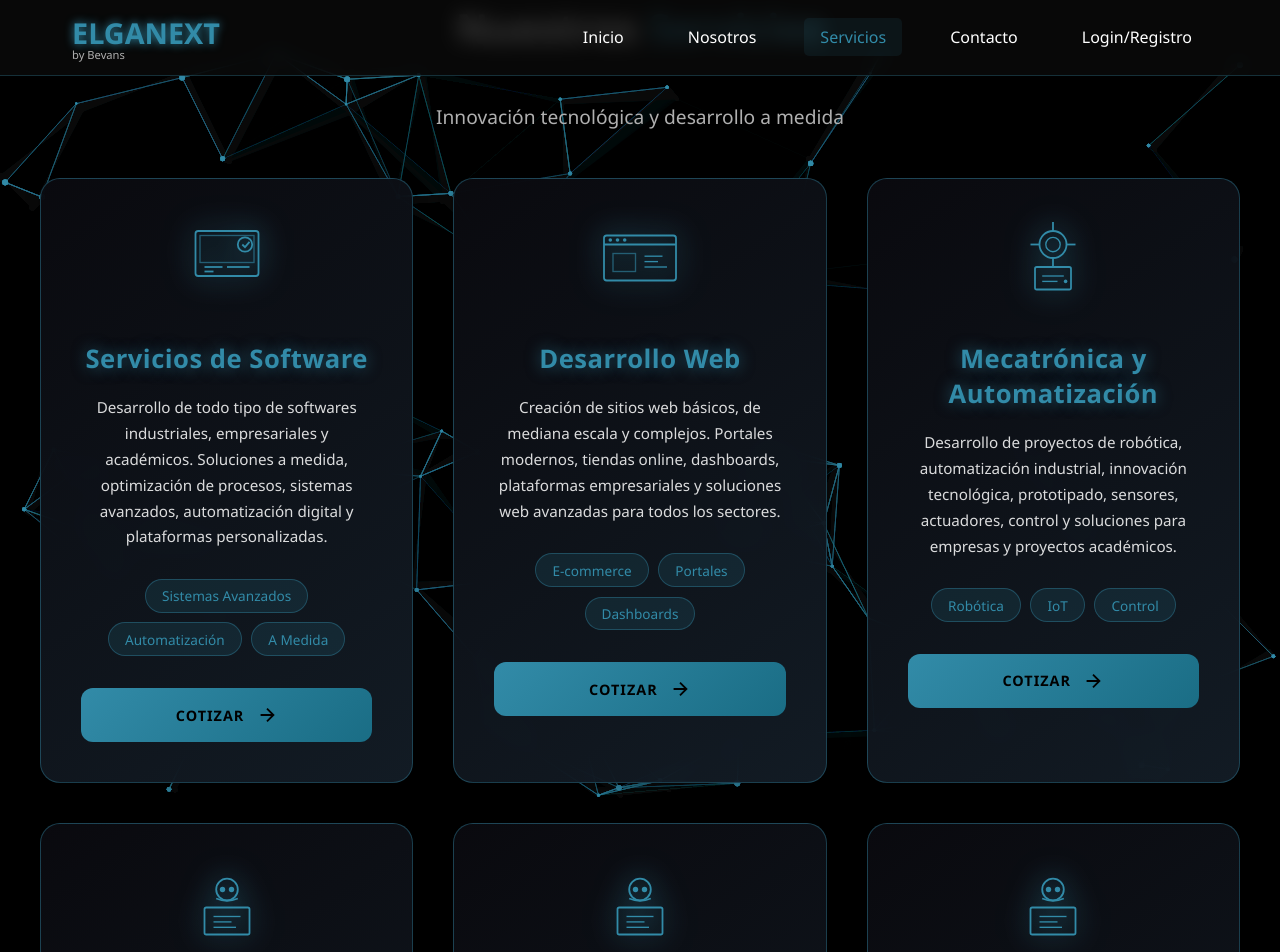
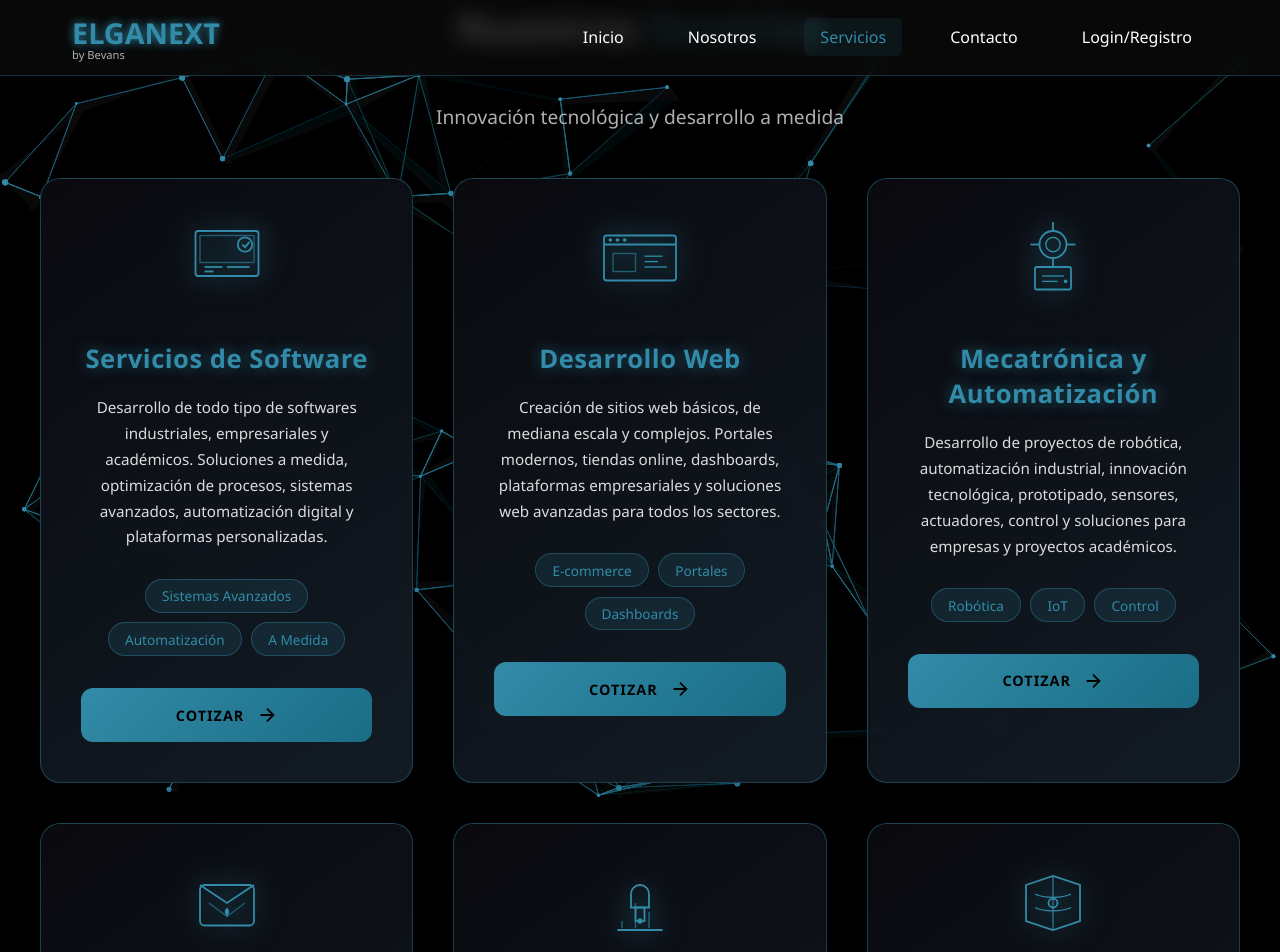
Before and after one commit to elga21/ELGANEXT, a website: page products.html in a window 1280 px wide. Shown: the top 952 px of the page. Drawn offline with Linux system fonts and the light colour scheme.

Commit message:
Refactor product cards and update SVG icons

```diff
--- a/products.html
+++ b/products.html
@@ -35,9 +35,9 @@
             <h1 class="page-title">Nuestros <span class="gradient-text">Servicios</span></h1>
             <p class="page-subtitle">Innovación tecnológica y desarrollo a medida</p>
 
-            <div class="products-grid-enhanced">
+
                 <!-- Servicio 1: Software -->
-                <div class="products-grid-enhanced">
+<div class="products-grid-enhanced">
 
     <div class="product-card-enhanced">
         <div class="product-glow"></div>
@@ -142,15 +142,10 @@
         <div class="product-glow"></div>
         <div class="product-icon">
             <svg viewBox="0 0 100 100" xmlns="http://www.w3.org/2000/svg">
-                <circle cx="50" cy="35" r="12" fill="none" stroke="currentColor" stroke-width="2" />
-                <path d="M 38 45 Q 50 50 62 45" fill="none" stroke="currentColor" stroke-width="2" />
-                <rect x="25" y="55" width="50" height="30" fill="none" stroke="currentColor"
-                    stroke-width="2" rx="2" />
-                <line x1="35" y1="65" x2="65" y2="65" stroke="currentColor" stroke-width="1.5" />
-                <line x1="35" y1="71" x2="55" y2="71" stroke="currentColor" stroke-width="1.5" />
-                <line x1="35" y1="77" x2="60" y2="77" stroke="currentColor" stroke-width="1.5" />
-                <circle cx="45" cy="35" r="3" fill="currentColor" />
-                <circle cx="55" cy="35" r="3" fill="currentColor" />
+                <rect x="20" y="30" width="60" height="45" fill="none" stroke="currentColor" stroke-width="2" rx="5" />
+                <path d="M 20 30 L 50 50 L 80 30" fill="none" stroke="currentColor" stroke-width="2" />
+                <path d="M 50 55 Q 55 60 50 65 Q 45 60 50 55 Z" fill="currentColor" stroke="none" />
+                <path d="M 30 50 L 50 65 L 70 50" fill="none" stroke="currentColor" stroke-width="1.5" opacity="0.6" />
             </svg>
         </div>
         <h3>Tarjetas Digitales</h3>
@@ -173,15 +168,13 @@
         <div class="product-glow"></div>
         <div class="product-icon">
             <svg viewBox="0 0 100 100" xmlns="http://www.w3.org/2000/svg">
-                <circle cx="50" cy="35" r="12" fill="none" stroke="currentColor" stroke-width="2" />
-                <path d="M 38 45 Q 50 50 62 45" fill="none" stroke="currentColor" stroke-width="2" />
-                <rect x="25" y="55" width="50" height="30" fill="none" stroke="currentColor"
-                    stroke-width="2" rx="2" />
-                <line x1="35" y1="65" x2="65" y2="65" stroke="currentColor" stroke-width="1.5" />
-                <line x1="35" y1="71" x2="55" y2="71" stroke="currentColor" stroke-width="1.5" />
-                <line x1="35" y1="77" x2="60" y2="77" stroke="currentColor" stroke-width="1.5" />
-                <circle cx="45" cy="35" r="3" fill="currentColor" />
-                <circle cx="55" cy="35" r="3" fill="currentColor" />
+                <path d="M 40 40 A 10 10 0 1 1 60 40 L 60 55 L 40 55 Z" fill="none" stroke="currentColor" stroke-width="2" />
+                <rect x="45" y="55" width="10" height="15" fill="none" stroke="currentColor" stroke-width="2" />
+                <circle cx="50" cy="70" r="3" fill="currentColor" />
+                <line x1="25" y1="80" x2="75" y2="80" stroke="currentColor" stroke-width="2" />
+                <line x1="30" y1="70" x2="30" y2="78" stroke="currentColor" stroke-width="1.5" opacity="0.7" />
+                <line x1="45" y1="50" x2="45" y2="78" stroke="currentColor" stroke-width="1.5" opacity="0.7" />
+                <line x1="60" y1="60" x2="60" y2="78" stroke="currentColor" stroke-width="1.5" opacity="0.7" />
             </svg>
         </div>
         <h3>Consultorías y Prototipos</h3>
@@ -205,15 +198,11 @@
         <div class="product-glow"></div>
         <div class="product-icon">
             <svg viewBox="0 0 100 100" xmlns="http://www.w3.org/2000/svg">
-                <circle cx="50" cy="35" r="12" fill="none" stroke="currentColor" stroke-width="2" />
-                <path d="M 38 45 Q 50 50 62 45" fill="none" stroke="currentColor" stroke-width="2" />
-                <rect x="25" y="55" width="50" height="30" fill="none" stroke="currentColor"
-                    stroke-width="2" rx="2" />
-                <line x1="35" y1="65" x2="65" y2="65" stroke="currentColor" stroke-width="1.5" />
-                <line x1="35" y1="71" x2="55" y2="71" stroke="currentColor" stroke-width="1.5" />
-                <line x1="35" y1="77" x2="60" y2="77" stroke="currentColor" stroke-width="1.5" />
-                <circle cx="45" cy="35" r="3" fill="currentColor" />
-                <circle cx="55" cy="35" r="3" fill="currentColor" />
+                <path d="M 20 30 L 50 20 L 80 30 V 70 L 50 80 L 20 70 Z" fill="none" stroke="currentColor" stroke-width="2" />
+                <line x1="50" y1="20" x2="50" y2="80" stroke="currentColor" stroke-width="1.5" opacity="0.8" />
+                <path d="M 30 40 C 40 45 60 45 70 40" fill="none" stroke="currentColor" stroke-width="1.5" />
+                <path d="M 30 55 C 40 60 60 60 70 55" fill="none" stroke="currentColor" stroke-width="1.5" />
+                <circle cx="50" cy="50" r="5" fill="none" stroke="currentColor" stroke-width="2" />
             </svg>
         </div>
         <h3>Tutorías</h3>
```
